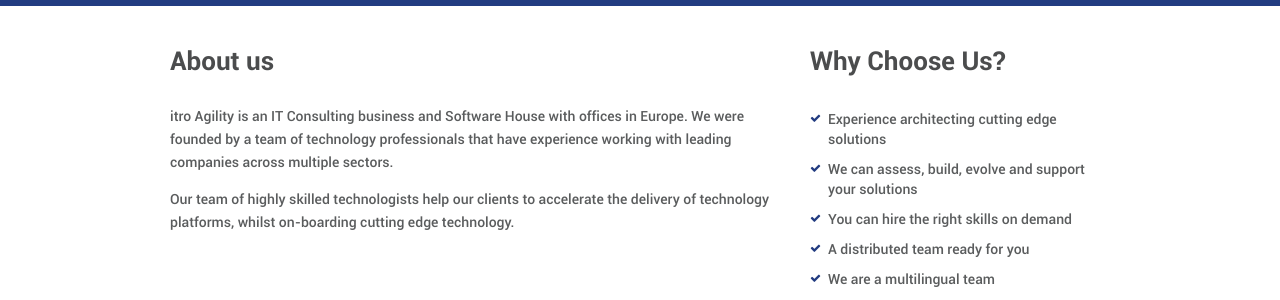
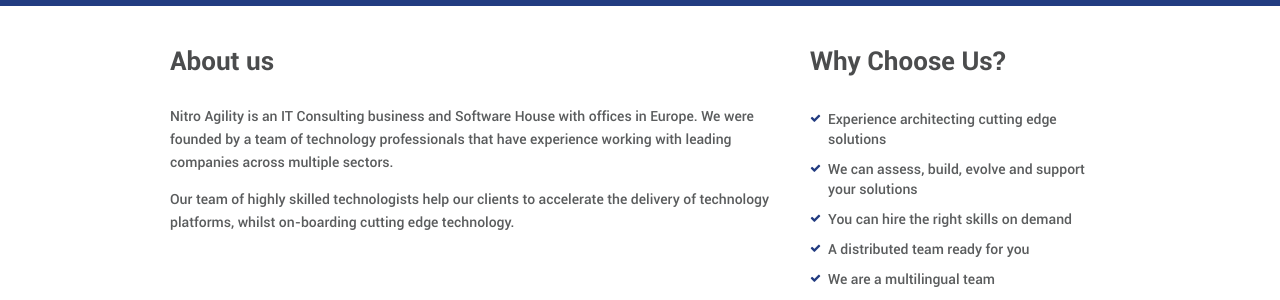
Before and after one commit to NitroAgility/nitroagility.github.io, a Jekyll site: the page built from services.html, in a window 1280 px wide. Shown: the part 276-576 px from the top of the page. Built offline with Jekyll 4.4.1, drawn with Linux system fonts in a browser that asks for light colours.

Commit message:
Fixed typo

```diff
--- a/_data/services.yml
+++ b/_data/services.yml
@@ -1,4 +1,4 @@
-about_us: <p>itro Agility is an IT Consulting business and Software House with offices in Europe. We were founded by a team of technology professionals that have experience working with leading companies across multiple sectors.</p></br><p>Our team of highly skilled technologists help our clients to accelerate the delivery of technology platforms, whilst on-boarding cutting edge technology.</p>
+about_us: <p>Nitro Agility is an IT Consulting business and Software House with offices in Europe. We were founded by a team of technology professionals that have experience working with leading companies across multiple sectors.</p></br><p>Our team of highly skilled technologists help our clients to accelerate the delivery of technology platforms, whilst on-boarding cutting edge technology.</p>
 why_us:
   - Experience architecting cutting edge solutions
   - We can assess, build, evolve and support your solutions
```
